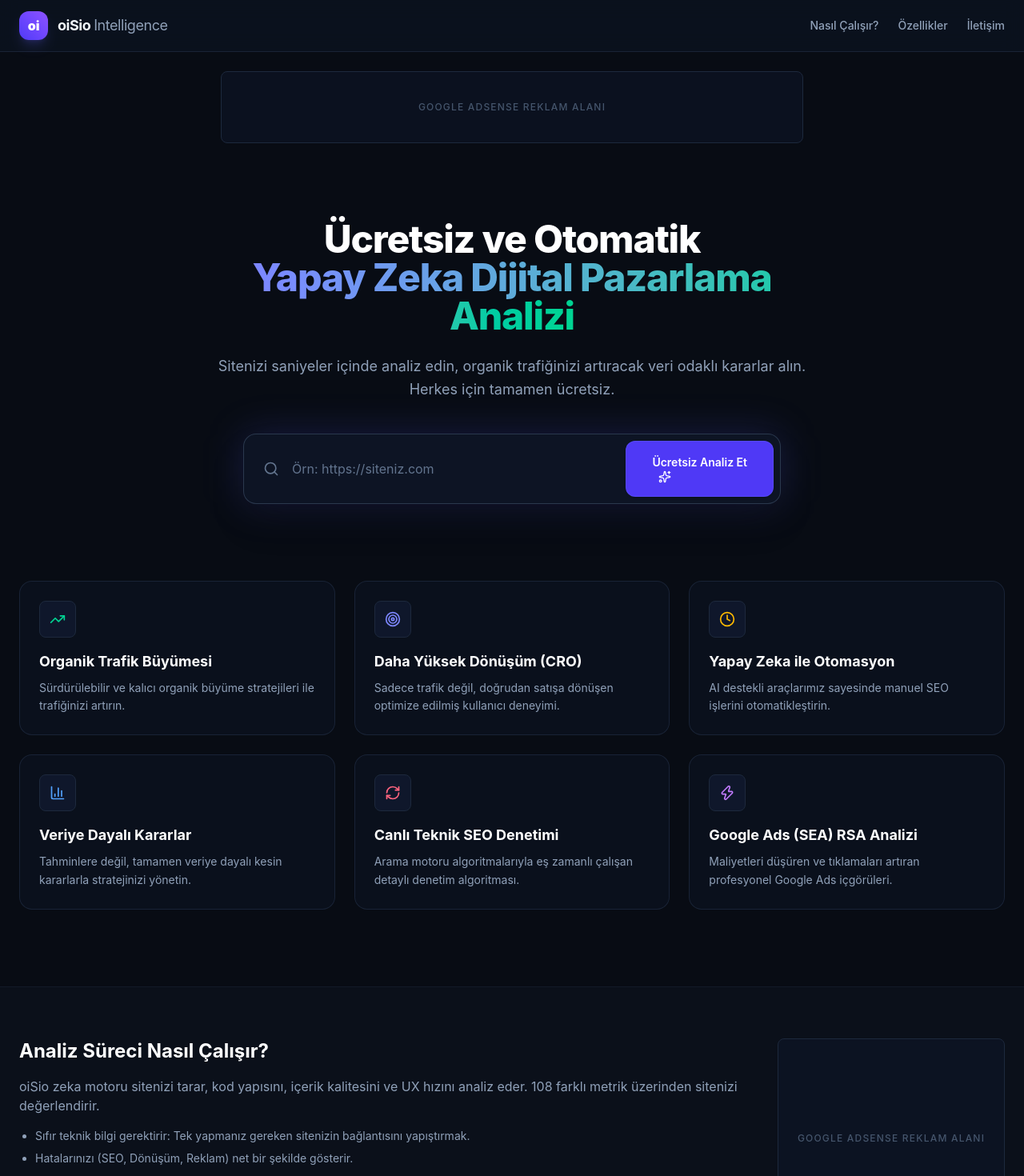
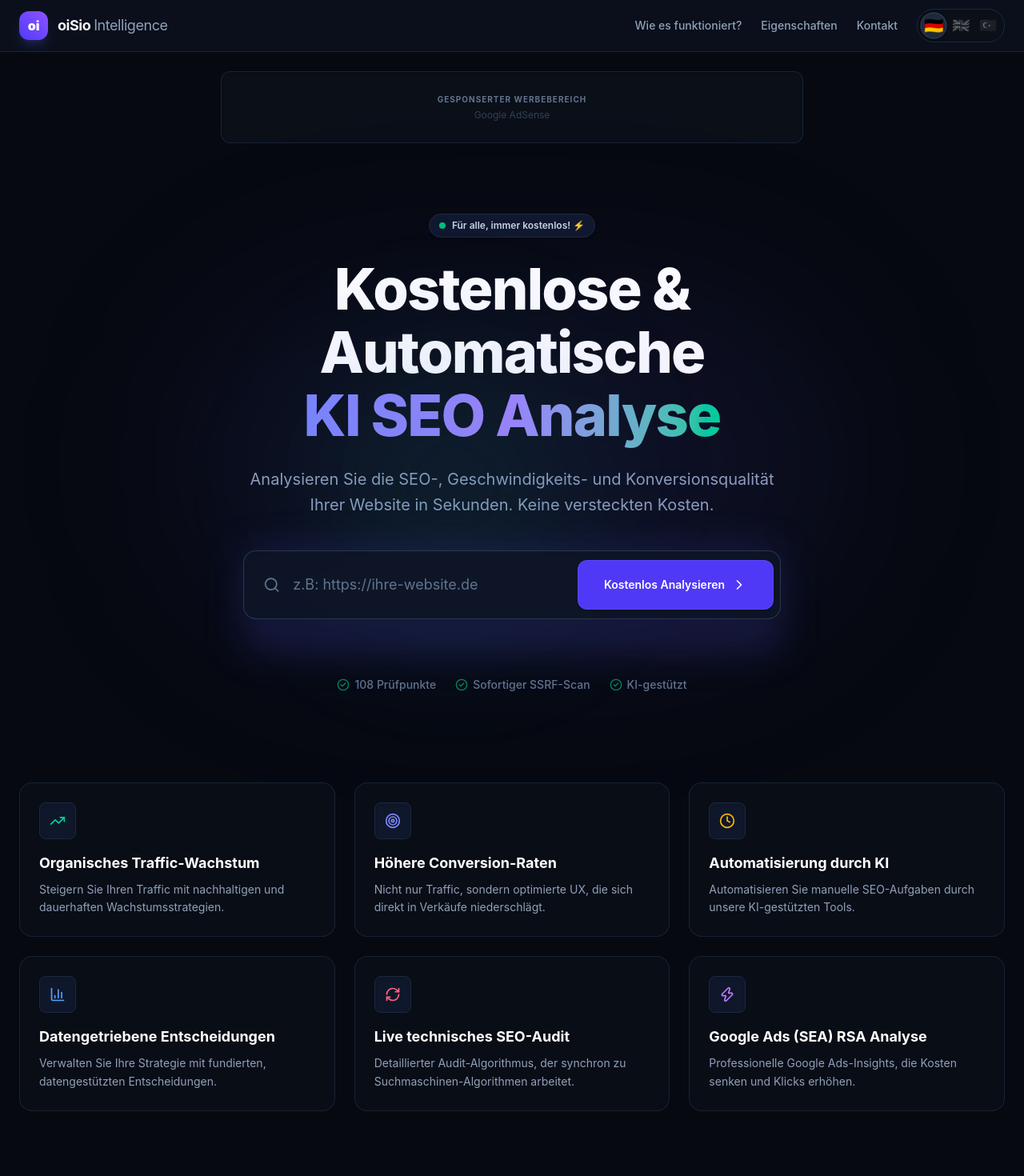
Before and after one commit to cumathka/oisio, a Next.js app: page / in a window 1280 px wide. Shown: the top 1470 px of the page at 80% size. Built offline with nearby package versions, Linux system fonts and the light colour scheme.

Commit message:
feat(ui): add multi-language support and AI flair to free UI

```diff
--- a/src/components/free-tool/FreeToolView.tsx
+++ b/src/components/free-tool/FreeToolView.tsx
@@ -1,6 +1,6 @@
 "use client";
 
-import React, { useState } from "react";
+import React, { useState, useEffect } from "react";
 import {
   Search,
   Sparkles,
@@ -10,13 +10,18 @@ import {
   BarChart3,
   RefreshCw,
   Zap,
+  CheckCircle2,
+  ChevronRight,
 } from "lucide-react";
 import { Button } from "@/components/ui/Button";
 
+// --- MOCK AD COMPONENT ---
 const GoogleAdSlot = ({
   format,
+  adText,
 }: {
   format: "leaderboard" | "sidebar" | "rectangle";
+  adText: string;
 }) => {
   const styles = {
     leaderboard: "w-full h-[90px] max-w-[728px] mx-auto",
@@ -26,14 +31,148 @@ const GoogleAdSlot = ({
 
   return (
     <div
-      className={`${styles[format]} bg-slate-900/50 border border-slate-800 rounded-lg flex items-center justify-center relative overflow-hidden group mb-6`}
+      className={`${styles[format]} bg-[#0a0f18] border border-slate-800/80 rounded-xl flex flex-col items-center justify-center relative overflow-hidden group shadow-inner mb-6`}
     >
-      <span className="text-slate-600 text-xs font-medium uppercase tracking-widest text-center px-4">
-        Google AdSense Reklam Alanı
+      <span className="text-slate-500 text-[10px] font-bold uppercase tracking-widest px-4 truncate mb-1">
+        {adText}
       </span>
+      <div className="text-slate-700 text-xs px-4 text-center">
+        Google AdSense
+      </div>
       <div className="absolute inset-0 bg-indigo-500/5 opacity-0 group-hover:opacity-100 transition-opacity pointer-events-none" />
     </div>
   );
+};
+
+// --- TRANSLATIONS ---
+type Lang = "TR" | "DE" | "EN";
+
+const content = {
+  TR: {
+    works: "Nasıl Çalışır?",
+    features: "Özellikler",
+    contact: "İletişim",
+    badge: "Herkes için, sonsuza dek ücretsiz! ⚡️",
+    titleMain: "Ücretsiz ve Otomatik",
+    titleGradient: "Yapay Zeka SEO Analizi",
+    desc: "Sitenizin SEO, hız ve dönüşüm kalitesini saniyeler içinde analiz edin. Organik trafiğinizi artıracak veri odaklı kararlar alın. Ödeme duvarı yok.",
+    placeholder: "Örn: https://siteniz.com",
+    btn: "Ücretsiz Analiz Et",    analyzing: 'Analiz Ediliyor...',    adText: "Sponsorlu Reklam Alanı",
+    trust1: "108 Kontrol Noktası",
+    trust2: "Anında SSRF Taraması",
+    trust3: "Yapay Zeka Destekli",
+    processTitle: "Analiz Süreci Nasıl Çalışır?",
+    processDesc:
+      "oiSio zeka motoru sitenizi tarar, kod yapısını, içerik kalitesini ve UX hızını analiz eder.",
+    bullets: [
+      "Sıfır teknik bilgi gerektirir: Tek yapmanız gereken sitenizin bağlantısını yapıştırmak.",
+      "Hatalarınızı (SEO, Dönüşüm, Reklam) net bir şekilde gösterir.",
+      "Çözüm önerilerini detaylı kanıtları ile size sunar.",
+    ],
+    footNote:
+      "Platformumuz tamamen Google AdSense sponsorlukları ile ayakta durmaktadır. Üyelik ya da kredi kartı gerekmez!",
+    f1Title: "Organik Trafik Büyümesi",
+    f1Desc:
+      "Sürdürülebilir ve kalıcı organik büyüme stratejileri ile trafiğinizi artırın.",
+    f2Title: "Daha Yüksek Dönüşüm (CRO)",
+    f2Desc:
+      "Sadece trafik değil, doğrudan satışa dönüşen optimize edilmiş kullanıcı deneyimi.",
+    f3Title: "Yapay Zeka ile Otomasyon",
+    f3Desc:
+      "AI destekli araçlarımız sayesinde manuel SEO işlerini otomatikleştirin.",
+    f4Title: "Veriye Dayalı Kararlar",
+    f4Desc:
+      "Tahminlere değil, tamamen veriye dayalı kesin kararlarla stratejinizi yönetin.",
+    f5Title: "Canlı Teknik SEO Denetimi",
+    f5Desc:
+      "Arama motoru algoritmalarıyla eş zamanlı çalışan detaylı denetim algoritması.",
+    f6Title: "Google Ads (SEA) RSA Analizi",
+    f6Desc:
+      "Maliyetleri düşüren ve tıklamaları artıran profesyonel Google Ads içgörüleri.",
+  },
+  DE: {
+    works: "Wie es funktioniert?",
+    features: "Eigenschaften",
+    contact: "Kontakt",
+    badge: "Für alle, immer kostenlos! ⚡️",
+    titleMain: "Kostenlose & Automatische",
+    titleGradient: "KI SEO Analyse",
+    desc: "Analysieren Sie die SEO-, Geschwindigkeits- und Konversionsqualität Ihrer Website in Sekunden. Keine versteckten Kosten.",
+    placeholder: "z.B: https://ihre-website.de",
+    btn: "Kostenlos Analysieren",    analyzing: 'Wird analysiert...',    adText: "Gesponserter Werbebereich",
+    trust1: "108 Prüfpunkte",
+    trust2: "Sofortiger SSRF-Scan",
+    trust3: "KI-gestützt",
+    processTitle: "Wie funktioniert der Analyseprozess?",
+    processDesc:
+      "Die oiSio-Intelligenz-Engine crawlt Ihre Site und analysiert Code, Content-Qualität und UX-Geschwindigkeit.",
+    bullets: [
+      "Kein technisches Wissen erforderlich: Fügen Sie einfach Ihren Link ein.",
+      "Zeigt Fehler (SEO, Conversion, Ads) klar strukturiert an.",
+      "Bietet detaillierte Lösungsvorschläge mit Beweisen.",
+    ],
+    footNote:
+      "Unsere Plattform wird vollständig durch Google AdSense-Sponsoring finanziert. Keine Kreditkarte erforderlich!",
+    f1Title: "Organisches Traffic-Wachstum",
+    f1Desc:
+      "Steigern Sie Ihren Traffic mit nachhaltigen und dauerhaften Wachstumsstrategien.",
+    f2Title: "Höhere Conversion-Raten",
+    f2Desc:
+      "Nicht nur Traffic, sondern optimierte UX, die sich direkt in Verkäufe niederschlägt.",
+    f3Title: "Automatisierung durch KI",
+    f3Desc:
+      "Automatisieren Sie manuelle SEO-Aufgaben durch unsere KI-gestützten Tools.",
+    f4Title: "Datengetriebene Entscheidungen",
+    f4Desc:
+      "Verwalten Sie Ihre Strategie mit fundierten, datengestützten Entscheidungen.",
+    f5Title: "Live technisches SEO-Audit",
+    f5Desc:
+      "Detaillierter Audit-Algorithmus, der synchron zu Suchmaschinen-Algorithmen arbeitet.",
+    f6Title: "Google Ads (SEA) RSA Analyse",
+    f6Desc:
+      "Professionelle Google Ads-Insights, die Kosten senken und Klicks erhöhen.",
+  },
+  EN: {
+    works: "How it works?",
+    features: "Features",
+    contact: "Contact",
+    badge: "Free for everyone, forever! ⚡️",
+    titleMain: "Free & Automated",
+    titleGradient: "AI SEO Analysis",
+    desc: "Analyze your website's SEO, speed, and conversion quality in seconds. Make data-driven decisions to boost organic traffic. No paywalls.",
+    placeholder: "e.g: https://your-website.com",
+    btn: "Analyze for Free",    analyzing: 'Analyzing...',    adText: "Sponsored Advertisement",
+    trust1: "108 Checkpoints",
+    trust2: "Instant SSRF Scan",
+    trust3: "AI-Powered",
+    processTitle: "How Does the Analysis Work?",
+    processDesc:
+      "The oiSio intelligence engine crawls your site, analyzing code structure, content quality, and UX speed.",
+    bullets: [
+      "Zero technical knowledge required: Just paste your link.",
+      "Clearly highlights errors (SEO, Conversion, Ads).",
+      "Provides detailed solutions with exact DOM evidence.",
+    ],
+    footNote:
+      "Our platform is fully supported by Google AdSense. No account or credit card required!",
+    f1Title: "Organic Traffic Growth",
+    f1Desc:
+      "Increase your traffic with sustainable and permanent organic growth strategies.",
+    f2Title: "Higher Conversion Rates",
+    f2Desc:
+      "Optimized user experience that translates directly into sales, not just traffic.",
+    f3Title: "AI Automation",
+    f3Desc: "Automate manual SEO tasks thanks to our AI-supported tools.",
+    f4Title: "Data-Driven Decisions",
+    f4Desc:
+      "Manage your strategy with precise, data-driven decisions rather than guesses.",
+    f5Title: "Live Technical SEO Audit",
+    f5Desc:
+      "Detailed audit algorithm working synchronously with search engine algorithms.",
+    f6Title: "Google Ads (SEA) RSA Analysis",
+    f6Desc:
+      "Professional Google Ads insights that reduce costs and increase clicks.",
+  },
 };
 
 export function FreeToolView({
@@ -43,36 +182,41 @@ export function FreeToolView({
 }) {
   const [url, setUrl] = useState("");
   const [isLoading, setIsLoading] = useState(false);
+  const [lang, setLang] = useState<Lang>("DE");
+
+  const [processingStep, setProcessingStep] = useState("");
+
+  const t = content[lang];
 
   const features = [
     {
-      title: "Organik Trafik Büyümesi",
-      desc: "Sürdürülebilir ve kalıcı organik büyüme stratejileri ile trafiğinizi artırın.",
+      title: t.f1Title,
+      desc: t.f1Desc,
       icon: <TrendingUp className="h-5 w-5 text-emerald-400" />,
     },
     {
-      title: "Daha Yüksek Dönüşüm (CRO)",
-      desc: "Sadece trafik değil, doğrudan satışa dönüşen optimize edilmiş kullanıcı deneyimi.",
+      title: t.f2Title,
+      desc: t.f2Desc,
       icon: <Target className="h-5 w-5 text-indigo-400" />,
     },
     {
-      title: "Yapay Zeka ile Otomasyon",
-      desc: "AI destekli araçlarımız sayesinde manuel SEO işlerini otomatikleştirin.",
+      title: t.f3Title,
+      desc: t.f3Desc,
       icon: <Clock className="h-5 w-5 text-amber-400" />,
     },
     {
-      title: "Veriye Dayalı Kararlar",
-      desc: "Tahminlere değil, tamamen veriye dayalı kesin kararlarla stratejinizi yönetin.",
+      title: t.f4Title,
+      desc: t.f4Desc,
       icon: <BarChart3 className="h-5 w-5 text-blue-400" />,
     },
     {
-      title: "Canlı Teknik SEO Denetimi",
-      desc: "Arama motoru algoritmalarıyla eş zamanlı çalışan detaylı denetim algoritması.",
+      title: t.f5Title,
+      desc: t.f5Desc,
       icon: <RefreshCw className="h-5 w-5 text-rose-400" />,
     },
     {
-      title: "Google Ads (SEA) RSA Analizi",
-      desc: "Maliyetleri düşüren ve tıklamaları artıran profesyonel Google Ads içgörüleri.",
+      title: t.f6Title,
+      desc: t.f6Desc,
       icon: <Zap className="h-5 w-5 text-purple-400" />,
     },
   ];
@@ -81,15 +225,27 @@ export function FreeToolView({
     e.preventDefault();
     if (!url) return;
     setIsLoading(true);
+
+    // Simulate terminal/processing effect (My personal touch)
+    setProcessingStep("Crawling robots.txt...");
+    setTimeout(() => setProcessingStep("Evaluating DOM structure..."), 600);
+    setTimeout(
+      () => setProcessingStep("Running Core Web Vitals check..."),
+      1200,
+    );
+    setTimeout(() => setProcessingStep("Compiling AI results..."), 1800);
+
     setTimeout(() => {
       setIsLoading(false);
+      setProcessingStep("");
       onAnalyze(url);
-    }, 1500);
+    }, 2400);
   };
 
   return (
-    <div className="min-h-screen bg-[#080c14] text-slate-100 font-sans selection:bg-indigo-500/30 selection:text-indigo-200">
-      <header className="border-b border-slate-800/80 bg-[#0c121e]/90 backdrop-blur-md sticky top-0 z-50">
+    <div className="min-h-screen bg-[#060910] text-slate-100 font-sans selection:bg-indigo-500/30 selection:text-indigo-200">
+      {/* HEADER WITH LANGUAGE SWITCHER (FLAGS) */}
+      <header className="border-b border-slate-800/80 bg-[#0c121e]/80 backdrop-blur-xl sticky top-0 z-50">
         <div className="max-w-7xl mx-auto px-6 h-16 flex items-center justify-between">
           <div className="flex items-center gap-3">
             <div className="flex h-9 w-9 items-center justify-center rounded-xl bg-gradient-to-tr from-indigo-600 to-violet-500 font-black text-white shadow-lg shadow-indigo-500/20">
@@ -100,71 +256,142 @@ export function FreeToolView({
               <span className="font-normal text-slate-400">Intelligence</span>
             </span>
           </div>
+
+          <div className="flex items-center gap-6">
             <nav className="hidden md:flex gap-6 text-sm font-medium text-slate-400">
               <a href="#" className="hover:text-white transition-colors">
-              Nasıl Çalışır?
+                {t.works}
               </a>
               <a href="#" className="hover:text-white transition-colors">
-              Özellikler
+                {t.features}
               </a>
               <a href="#" className="hover:text-white transition-colors">
-              İletişim
+                {t.contact}
               </a>
             </nav>
+
+            {/* Language Flags */}
+            <div className="flex items-center gap-1.5 bg-[#0a0f18] border border-slate-800 p-1.5 rounded-full shadow-inner">
+              {(["DE", "EN", "TR"] as Lang[]).map((l) => (
+                <button
+                  key={l}
+                  onClick={() => setLang(l)}
+                  className={`h-7 w-7 text-lg flex items-center justify-center rounded-full transition-all duration-300 ${
+                    lang === l
+                      ? "bg-slate-800 scale-110 shadow-md ring-1 ring-slate-700"
+                      : "opacity-40 hover:opacity-100 grayscale hover:grayscale-0 hover:bg-slate-800/50"
+                  }`}
+                  title={l}
+                >
+                  {l === "TR" ? "🇹🇷" : l === "DE" ? "🇩🇪" : "🇬🇧"}
+                </button>
+              ))}
+            </div>
+          </div>
         </div>
       </header>
 
+      {/* TOP AD BANNER */}
       <div className="max-w-7xl mx-auto px-6 py-6">
-        <GoogleAdSlot format="leaderboard" />
+        <GoogleAdSlot format="leaderboard" adText={t.adText} />
       </div>
 
       <main className="max-w-7xl mx-auto px-6 pb-24 border-b border-slate-800/50">
-        <div className="text-center max-w-3xl mx-auto pt-12 pb-16">
-          <h1 className="text-4xl md:text-5xl font-extrabold tracking-tight text-white mb-6">
-            Ücretsiz ve Otomatik <br className="hidden md:block" />
-            <span className="text-transparent bg-clip-text bg-gradient-to-r from-indigo-400 to-emerald-400">
-              Yapay Zeka Dijital Pazarlama Analizi
+        {/* HERO SECTION WITH "MY TOUCH" EFFECTS */}
+        <div className="text-center max-w-4xl mx-auto pt-10 pb-16 relative">
+          {/* Subtle glowing background orbs */}
+          <div className="absolute top-1/2 left-1/2 -translate-x-1/2 -translate-y-1/2 w-[800px] h-[400px] bg-indigo-500/10 rounded-full blur-[120px] pointer-events-none" />
+          <div className="absolute top-1/3 left-1/4 w-[300px] h-[300px] bg-emerald-500/10 rounded-full blur-[100px] pointer-events-none" />
+
+          {/* Badge */}
+          <div className="inline-flex items-center gap-2 px-3 py-1.5 rounded-full bg-slate-900 border border-slate-800 text-xs font-semibold text-slate-300 mb-6 shadow-sm">
+            <span className="relative flex h-2 w-2">
+              <span className="animate-ping absolute inline-flex h-full w-full rounded-full bg-emerald-400 opacity-75"></span>
+              <span className="relative inline-flex rounded-full h-2 w-2 bg-emerald-500"></span>
+            </span>
+            {t.badge}
+          </div>
+
+          <h1 className="text-5xl md:text-7xl font-extrabold tracking-tight text-white mb-6 leading-[1.1]">
+            {t.titleMain} <br className="hidden md:block" />
+            <span className="text-transparent bg-clip-text bg-gradient-to-r from-indigo-400 via-violet-400 to-emerald-400">
+              {t.titleGradient}
             </span>
           </h1>
-          <p className="text-slate-400 text-lg mb-10 leading-relaxed">
-            Sitenizi saniyeler içinde analiz edin, organik trafiğinizi artıracak
-            veri odaklı kararlar alın. Herkes için tamamen ücretsiz.
+          <p className="text-slate-400 text-lg md:text-xl mb-10 leading-relaxed max-w-2xl mx-auto">
+            {t.desc}
           </p>
 
           <form
             onSubmit={handleAnalyze}
             className="relative max-w-2xl mx-auto group"
           >
-            <div className="absolute inset-0 bg-indigo-500/20 rounded-2xl blur-xl group-hover:bg-indigo-500/30 transition-all duration-300"></div>
-            <div className="relative flex items-center bg-[#0d1424] border border-slate-700/80 rounded-2xl p-2 shadow-2xl overflow-hidden focus-within:border-indigo-500 transition-colors">
-              <Search className="h-5 w-5 text-slate-500 ml-4 mr-2" />
+            <div className="absolute inset-0 bg-indigo-500/20 rounded-2xl blur-xl group-focus-within:bg-indigo-500/30 transition-all duration-300"></div>
+
+            <div className="relative flex flex-col sm:flex-row items-center bg-[#0d1424]/90 backdrop-blur-md border border-slate-700/80 rounded-2xl p-2 shadow-2xl overflow-hidden focus-within:border-indigo-500 transition-colors">
+              <div className="flex-1 flex items-center w-full">
+                <Search className="h-6 w-6 text-slate-500 ml-4 mr-2" />
                 <input
                   type="url"
-                placeholder="Örn: https://siteniz.com"
+                  placeholder={t.placeholder}
                   value={url}
                   onChange={(e) => setUrl(e.target.value)}
-                className="flex-1 bg-transparent border-none outline-none text-white placeholder-slate-500 px-2 py-4"
+                  className="w-full bg-transparent border-none outline-none text-white text-lg placeholder-slate-500 px-2 py-4 sm:py-5"
                   required
                 />
+              </div>
               <Button
                 type="submit"
                 disabled={isLoading}
-                className="rounded-xl px-8 py-4 h-auto text-base font-semibold shadow-lg"
+                className="w-full sm:w-auto rounded-xl px-8 py-4 sm:py-5 h-auto text-base font-semibold shadow-lg shrink-0 mt-2 sm:mt-0 transition-transform active:scale-95"
               >
-                {isLoading ? "Analiz Ediliyor..." : "Ücretsiz Analiz Et"}
-                <Sparkles className="ml-2 h-4 w-4" />
+                {isLoading ? (
+                  <div className="flex items-center gap-2">
+                    <RefreshCw className="h-5 w-5 animate-spin" />
+                    <span>{t.analyzing}</span>
+                  </div>
+                ) : (
+                  <div className="flex items-center gap-2">
+                    <span>{t.btn}</span>
+                    <ChevronRight className="h-5 w-5" />
+                  </div>
+                )}
               </Button>
             </div>
+
+            {/* Animated Processing Terminal text */}
+            <div
+              className={`mt-4 text-sm font-mono text-indigo-400 transition-opacity duration-300 h-6 ${isLoading ? "opacity-100" : "opacity-0"}`}
+            >
+              {processingStep && `> ${processingStep}`}
+            </div>
           </form>
+
+          {/* Trust Indicators */}
+          <div className="mt-8 flex flex-wrap items-center justify-center gap-6 text-sm font-medium text-slate-500">
+            <div className="flex items-center gap-1.5">
+              <CheckCircle2 className="h-4 w-4 text-emerald-500/70" />{" "}
+              {t.trust1}
+            </div>
+            <div className="flex items-center gap-1.5">
+              <CheckCircle2 className="h-4 w-4 text-emerald-500/70" />{" "}
+              {t.trust2}
+            </div>
+            <div className="flex items-center gap-1.5">
+              <CheckCircle2 className="h-4 w-4 text-emerald-500/70" />{" "}
+              {t.trust3}
+            </div>
+          </div>
         </div>
 
-        <div className="grid grid-cols-1 md:grid-cols-2 lg:grid-cols-3 gap-6 mt-8">
+        {/* FEATURES GRID */}
+        <div className="grid grid-cols-1 md:grid-cols-2 lg:grid-cols-3 gap-6 mt-12 relative z-10">
           {features.map((feature, idx) => (
             <div
               key={idx}
-              className="bg-[#0d1424]/50 border border-slate-800/80 rounded-2xl p-6 hover:border-slate-700 hover:bg-[#0d1424] transition-all"
+              className="bg-[#0a0f18]/80 backdrop-blur-sm border border-slate-800/80 rounded-2xl p-6 hover:border-slate-700 hover:bg-[#0d1424] transition-all group"
             >
-              <div className="bg-slate-900 border border-slate-800 rounded-lg p-3 inline-flex mb-4">
+              <div className="bg-slate-900 border border-slate-800 rounded-lg p-3 inline-flex mb-4 group-hover:scale-110 transition-transform duration-300 shadow-inner">
                 {feature.icon}
               </div>
               <h3 className="text-lg font-bold text-white mb-2">
@@ -178,39 +405,34 @@ export function FreeToolView({
         </div>
       </main>
 
-      <div className="bg-[#0b101a] py-16">
-        <div className="max-w-7xl mx-auto px-6 grid grid-cols-1 lg:grid-cols-4 gap-8">
+      {/* MID-PAGE AD & EXPLANATION SECTION */}
+      <div className="bg-[#080c14] py-20">
+        <div className="max-w-7xl mx-auto px-6 grid grid-cols-1 lg:grid-cols-4 gap-12 items-center">
           <div className="lg:col-span-3">
-            <h2 className="text-2xl font-bold text-white mb-4">
-              Analiz Süreci Nasıl Çalışır?
+            <h2 className="text-3xl font-bold text-white mb-6 flex items-center gap-3">
+              <Sparkles className="h-8 w-8 text-amber-400" />
+              {t.processTitle}
             </h2>
             <div className="prose prose-invert prose-indigo max-w-none text-slate-400">
-              <p>
-                oiSio zeka motoru sitenizi tarar, kod yapısını, içerik
-                kalitesini ve UX hızını analiz eder. 108 farklı metrik üzerinden
-                sitenizi değerlendirir.
-              </p>
-              <ul className="list-disc pl-5 mt-4 space-y-2 text-sm">
-                <li>
-                  Sıfır teknik bilgi gerektirir: Tek yapmanız gereken sitenizin
-                  bağlantısını yapıştırmak.
+              <p className="text-lg leading-relaxed">{t.processDesc}</p>
+              <ul className="list-none mt-6 space-y-4">
+                {t.bullets.map((bullet, i) => (
+                  <li
+                    key={i}
+                    className="flex items-start gap-3 bg-[#0a0f18] border border-slate-800/50 p-4 rounded-xl"
+                  >
+                    <CheckCircle2 className="h-6 w-6 text-emerald-500 shrink-0" />
+                    <span className="text-sm md:text-base">{bullet}</span>
                   </li>
-                <li>
-                  Hatalarınızı (SEO, Dönüşüm, Reklam) net bir şekilde gösterir.
-                </li>
-                <li>Çözüm önerilerini detaylı kanıtları ile size sunar.</li>
+                ))}
               </ul>
-              <p className="mt-4 text-sm leading-relaxed">
-                Platformumuz tamamen <strong>Google AdSense</strong>{" "}
-                sponsorlukları ile ayakta durmaktadır, bu yüzden ödeme duvarı
-                veya ücretsiz deneme süresi bitti gibi sorunlar yaşamazsınız.
-                Analiz sonuçlarınız derinlemesine raporlanacak ve doğrudan
-                arayüzümüze yansıtılacaktır.
-              </p>
+              <div className="mt-8 p-4 bg-indigo-500/10 border border-indigo-500/20 rounded-xl text-indigo-200 text-sm">
+                <span className="font-bold mr-1">💡 Not:</span> {t.footNote}
+              </div>
             </div>
           </div>
           <div className="flex justify-center lg:justify-end">
-            <GoogleAdSlot format="rectangle" />
+            <GoogleAdSlot format="rectangle" adText={t.adText} />
           </div>
         </div>
       </div>
```
Also changed, not shown: src/app/page.tsx (+7 -7 lines). Lines whose indentation alone changed are shown as unchanged.
